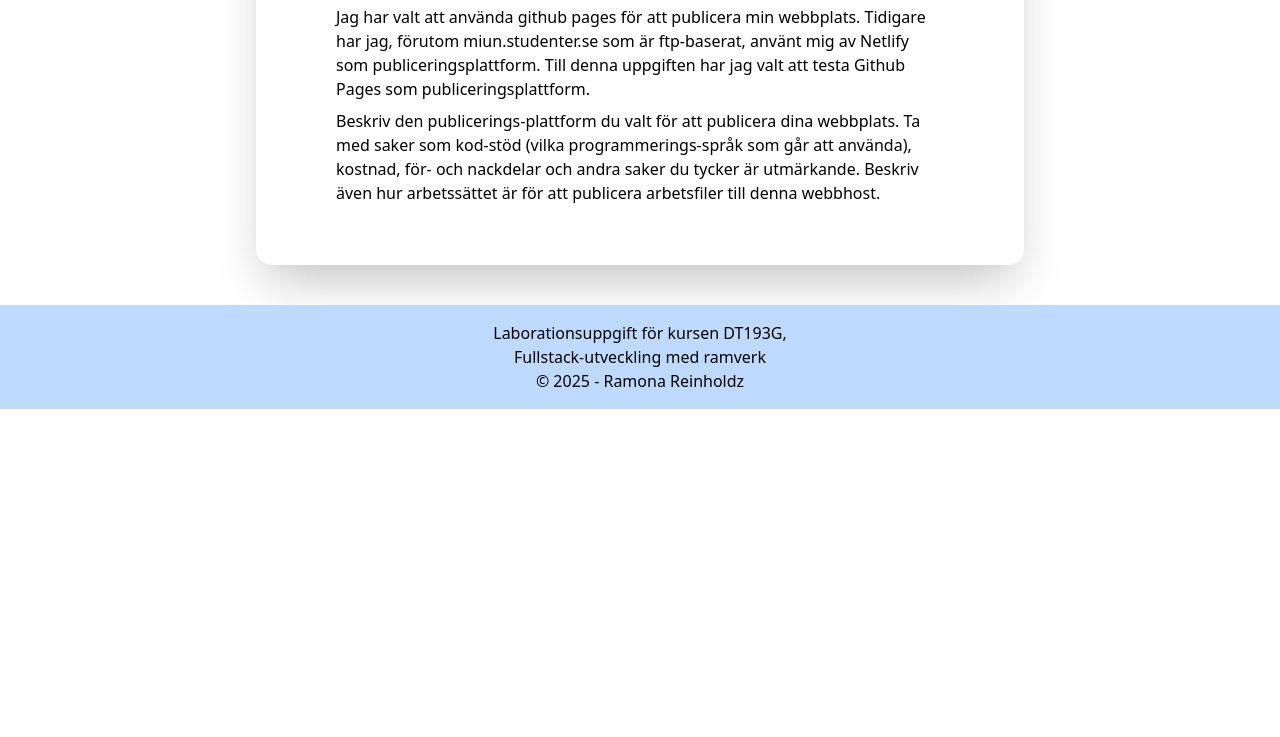
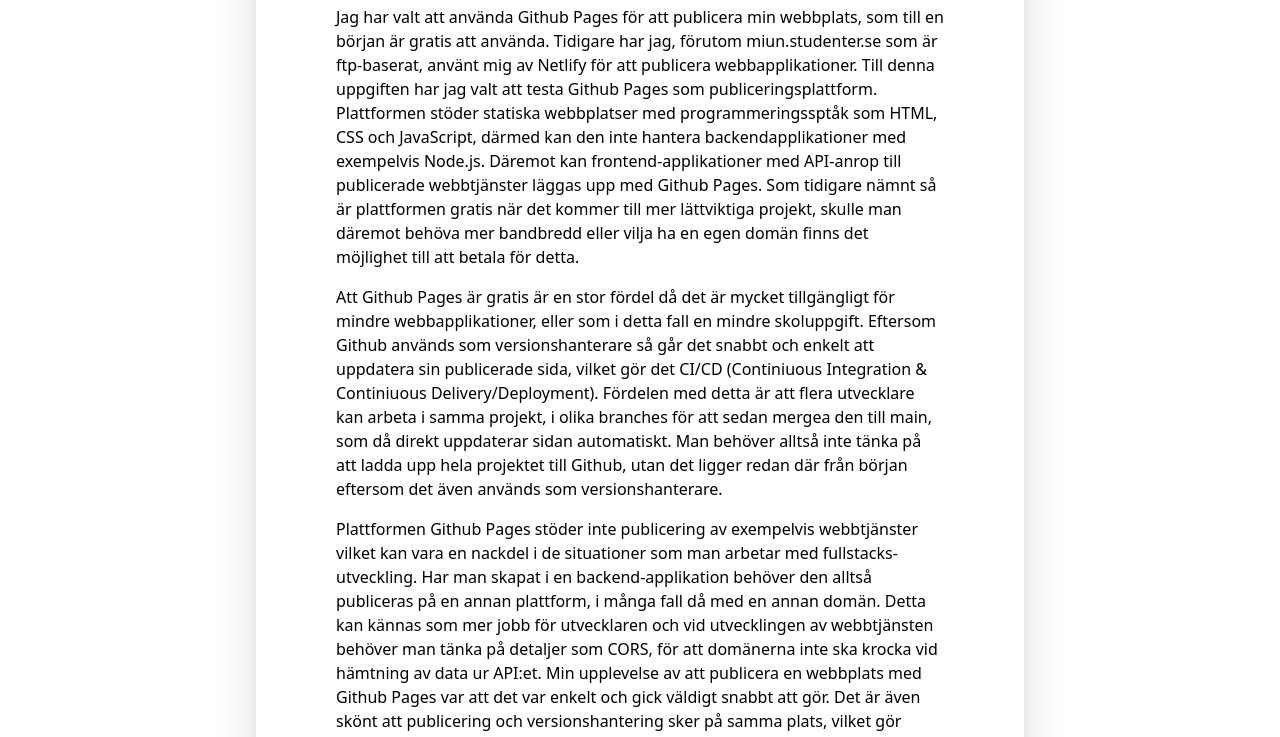
Before and after one commit to rare2400/moment1-fullstack, a website: page docs/publishing.html in a window 1280 px wide. Shown: the part 207-944 px from the top of the page. Before the commit the page ends 800 px from the top, so only its background shows below. Drawn offline with Linux system fonts and the light colour scheme.

Commit message:
Skriver en text om publiceringsplattformen som använts

```diff
--- a/docs/publishing.html
+++ b/docs/publishing.html
@@ -44,15 +44,35 @@
     <div class="p-8 mt-0 sm:p-15 md:max-w-3xl md:mx-auto md:my-10 md:shadow-2xl md:rounded-2xl md:px-20">
         <h2 class="text-xl text-center font-bold">Publicering</h2>
 
-        <p class="my-2">Jag har valt att använda github pages för att publicera min webbplats. Tidigare har jag, förutom
-            miun.studenter.se som är ftp-baserat, använt mig av Netlify som publiceringsplattform. Till denna uppgiften
-            har jag valt att testa Github Pages som publiceringsplattform.
+        <p class="my-2">Jag har valt att använda Github Pages för att publicera min webbplats, som till en början är
+            gratis att använda. Tidigare har jag, förutom miun.studenter.se som är ftp-baserat, använt mig av Netlify
+            för att publicera webbapplikationer. Till denna uppgiften har jag valt att testa Github Pages som
+            publiceringsplattform. Plattformen stöder statiska webbplatser med programmeringssptåk som HTML, CSS och
+            JavaScript, därmed kan den inte hantera backendapplikationer med exempelvis Node.js. Däremot kan
+            frontend-applikationer med API-anrop till publicerade webbtjänster läggas upp med Github Pages. Som tidigare
+            nämnt så är plattformen gratis när det kommer till mer lättviktiga projekt, skulle man däremot behöva mer
+            bandbredd eller vilja ha en egen domän finns det möjlighet till att betala för detta.
         </p>
 
-        Beskriv den publicerings-plattform du valt för att publicera dina webbplats.
-        Ta med saker som kod-stöd (vilka programmerings-språk som går att använda), kostnad, för- och nackdelar och
-        andra saker du tycker är utmärkande.
-        Beskriv även hur arbetssättet är för att publicera arbetsfiler till denna webbhost.
+        <p class="my-4">
+            Att Github Pages är gratis är en stor fördel då det är mycket tillgängligt för mindre webbapplikationer,
+            eller som i detta fall en mindre skoluppgift. Eftersom Github används som versionshanterare så går det
+            snabbt och enkelt att uppdatera sin publicerade sida, vilket gör det CI/CD (Continiuous Integration &
+            Continiuous Delivery/Deployment). Fördelen med detta är att flera utvecklare kan arbeta i samma projekt, i
+            olika branches för att sedan mergea den till main, som då direkt uppdaterar sidan automatiskt. Man behöver
+            alltså inte tänka på att ladda upp hela projektet till Github, utan det ligger redan där från början
+            eftersom det även används som versionshanterare.
+        </p>
+
+        <p>
+            Plattformen Github Pages stöder inte publicering av exempelvis webbtjänster vilket kan vara en nackdel i de
+            situationer som man arbetar med fullstacks-utveckling. Har man skapat i en backend-applikation behöver den
+            alltså publiceras på en annan plattform, i många fall då med en annan domän. Detta kan kännas som mer jobb
+            för utvecklaren och vid utvecklingen av webbtjänsten behöver man tänka på detaljer som CORS, för att
+            domänerna inte ska krocka vid hämtning av data ur API:et. Min upplevelse av att publicera en webbplats med
+            Github Pages var att det var enkelt och gick väldigt snabbt att gör. Det är även skönt att publicering
+            och versionshantering sker på samma plats, vilket gör publicering enklare.
+        </p>
     </div>
 
 
```
